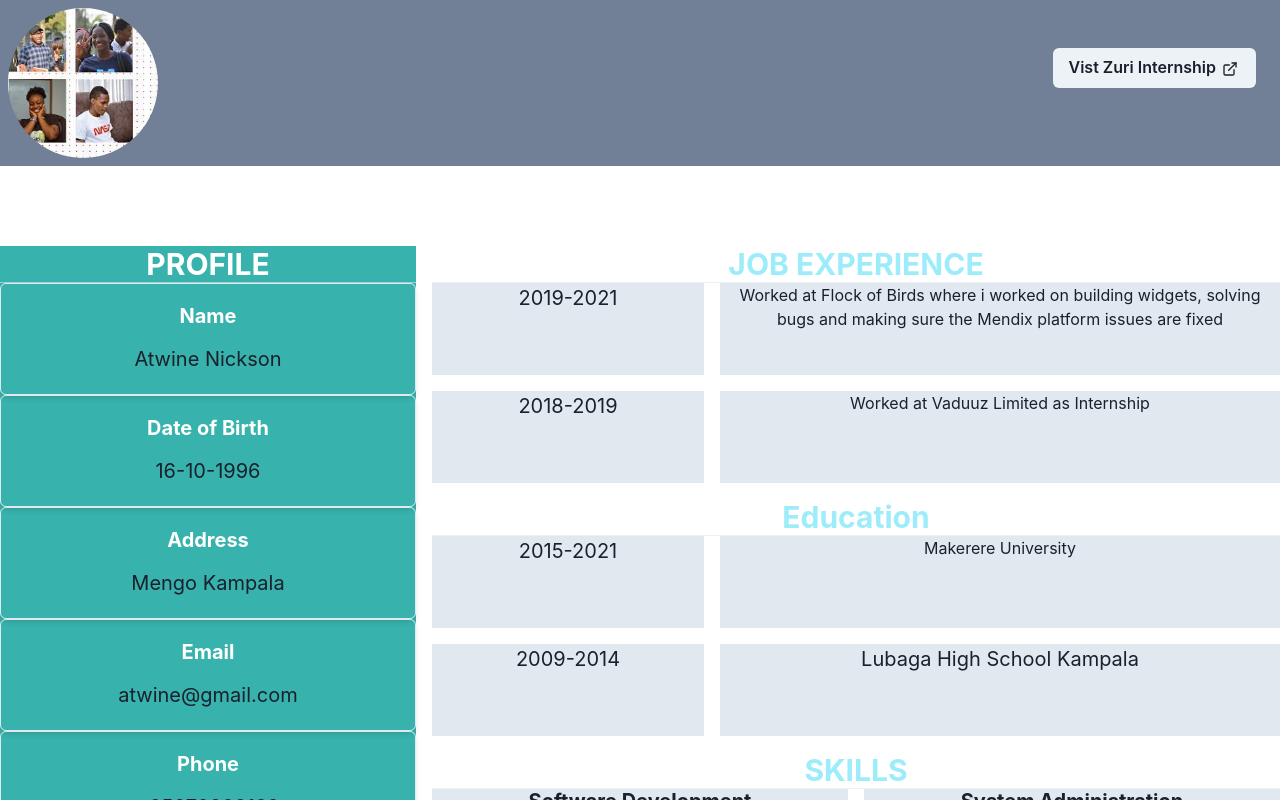
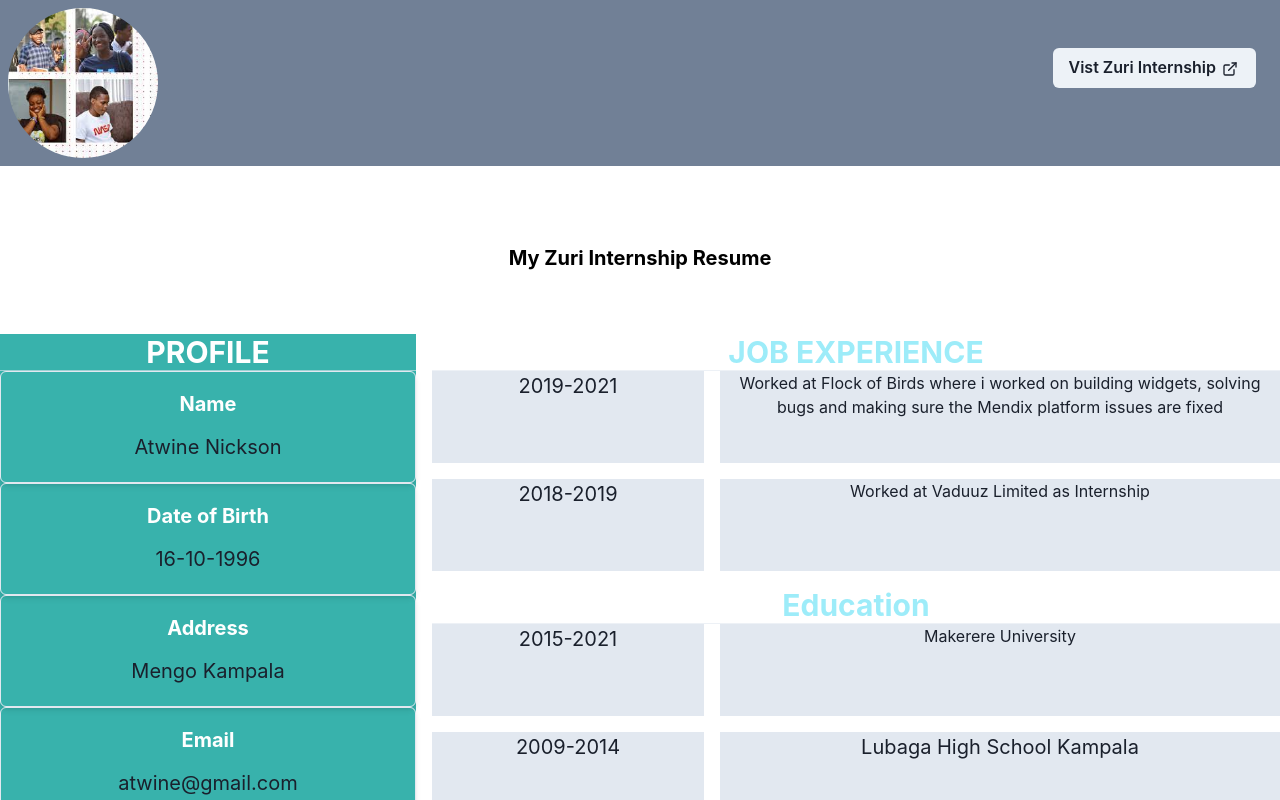
Before and after one commit to Atwinenickson/zuriintern, a React (Create React App) app: page / in a window 1280 px wide. Shown: the top 800 px of the page. Built offline with nearby package versions, Linux system fonts and the light colour scheme.

Commit message:
add heading

```diff
--- a/src/App.js
+++ b/src/App.js
@@ -43,6 +43,10 @@ function App() {
   </Box>
 </Flex>
 </Box>
+<Box mb={16}>
+<Heading as="h1" fontSize="xl" color='black'>My Zuri Internship Resume</Heading>
+</Box>
+
         <Grid
   h="200px"
   templateRows="repeat(3, 1fr)"
```
